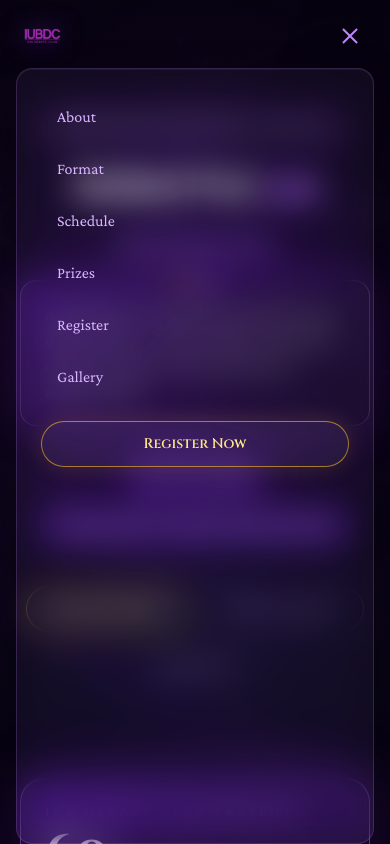
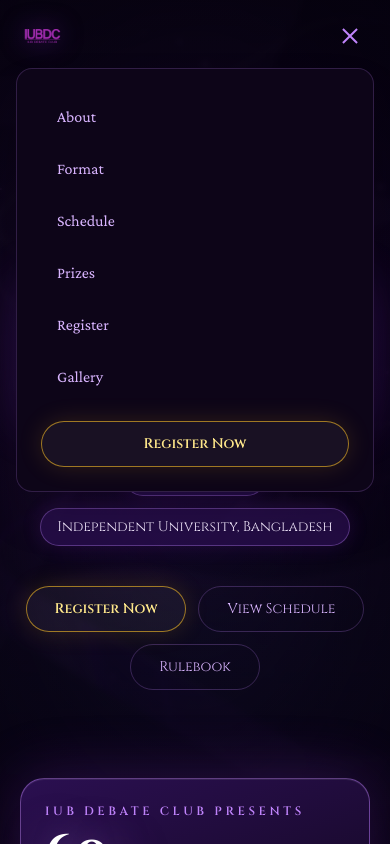
Before and after one commit to FarHanZzzz/Debattle2.0, a React (Vite) app: page / in a window 390 px wide. Both pictures are taken after a click on the button "Toggle menu". Shown: the top 844 px of the page. Built offline with nearby package versions, Linux system fonts and the light colour scheme.

Commit message:
Fix mobile menu overlap issue by providing solid background fallback and improve UI touch feedback

```diff
--- a/src/components/Navbar.tsx
+++ b/src/components/Navbar.tsx
@@ -89,7 +89,7 @@
         <motion.div
           initial={{ opacity: 0 }}
           animate={{ opacity: 1 }}
-          className="glass-panel fixed inset-0 top-[60px] z-40 mx-4 mt-2 rounded-2xl md:hidden"
+          className="fixed inset-0 top-[60px] z-[100] mx-4 mt-2 h-fit max-h-[calc(100vh-80px)] overflow-y-auto rounded-2xl bg-[#0d0518] bg-opacity-95 border border-purple-bright/20 shadow-2xl backdrop-blur-xl md:hidden"
         >
           <ul className="flex flex-col gap-1 p-6">
             {NAV_LINKS.map((link) => (
@@ -97,7 +97,7 @@
                 <a
                   href={link.href}
                   onClick={() => setMenuOpen(false)}
-                  className="block rounded-xl px-4 py-3 text-base text-ink-muted transition-colors hover:text-white"
+                  className="block rounded-xl px-4 py-3 text-base text-ink-muted transition-all hover:bg-white/5 hover:text-white active:bg-white/10"
                 >
                   {link.label}
                 </a>
```
